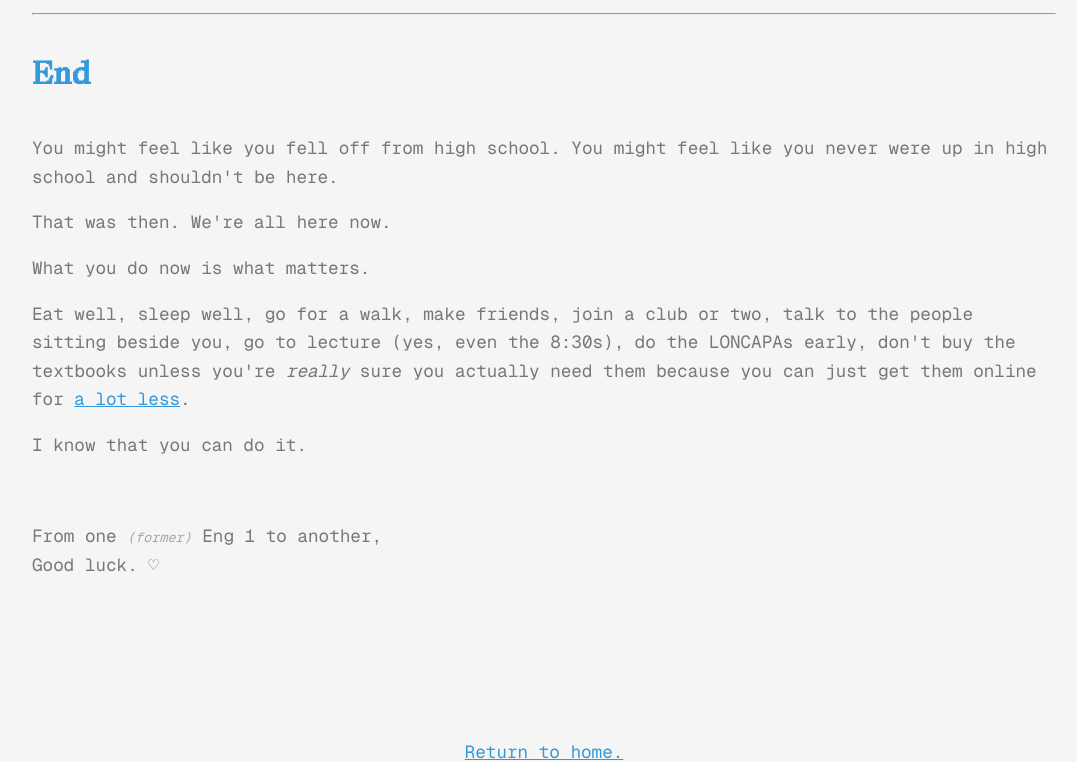
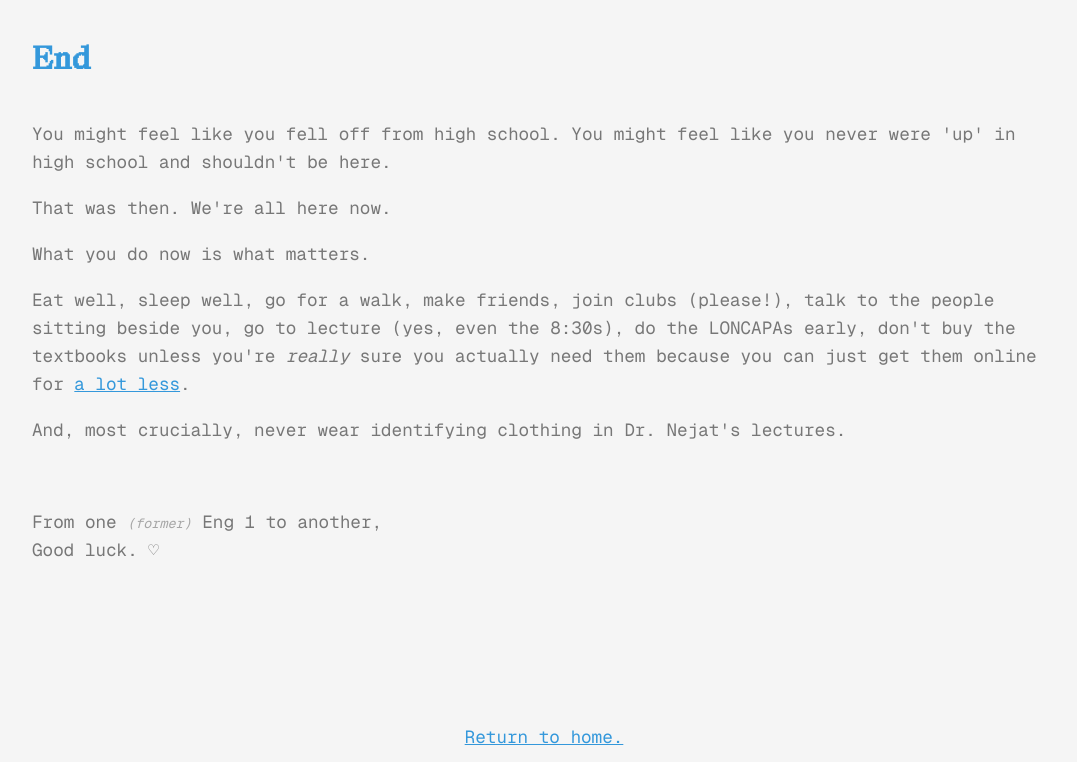
Before and after one commit to 71cj34/71cj34.github.io, a Jekyll site: the page school-resources/index.html, which Jekyll copies as it is, in a window 1280 px wide and 900 px high, scrolled down 5517 px, cut to the strip 138-900 px from the top of the window. Shown: the whole strip, without its empty margins (96-1173 px from the left). Built offline with Jekyll 4.4.1, drawn with Linux system fonts in a browser that asks for light colours.

Commit message:
fix: typos

```diff
--- a/school-resources/index.html
+++ b/school-resources/index.html
@@ -170,12 +170,12 @@
           <span class="copy-link" onclick="copyHeadingId(this)">
             <i class="fas fa-link"></i>
           </span>
-        </div>      <p>You might feel like you fell off from high school. You might feel like you never were up in high school and shouldn't be here.</p>
+        </div>      <p>You might feel like you fell off from high school. You might feel like you never were 'up' in high school and shouldn't be here.</p>
       <p>That was then. We're all here now.</p>
       <p>What you do now is what matters.</p>
-      <p>Eat well, sleep well, go for a walk, make friends, join a club or two, talk to the people sitting beside you, go to lecture (yes, even the 8:30s),
+      <p>Eat well, sleep well, go for a walk, make friends, join clubs (please!), talk to the people sitting beside you, go to lecture (yes, even the 8:30s),
         do the LONCAPAs early, don't buy the textbooks unless you're <em>really</em> sure you actually need them because you can just get them online for <a href="https://annas-archive.org/" target="_blank">a lot less</a>.</p>
-      <p>I know that you can do it.</p>
+      <p>And, most crucially, never wear identifying clothing in Dr. Nejat's lectures.</p>
 
       <br>
 
--- a/school-resources/school-resources.css
+++ b/school-resources/school-resources.css
@@ -58,7 +58,7 @@
   }
 
   h1 {
-    font-size: 2.5em;
+    font-size: 2.2em;
   }
 
   h2 {
```
